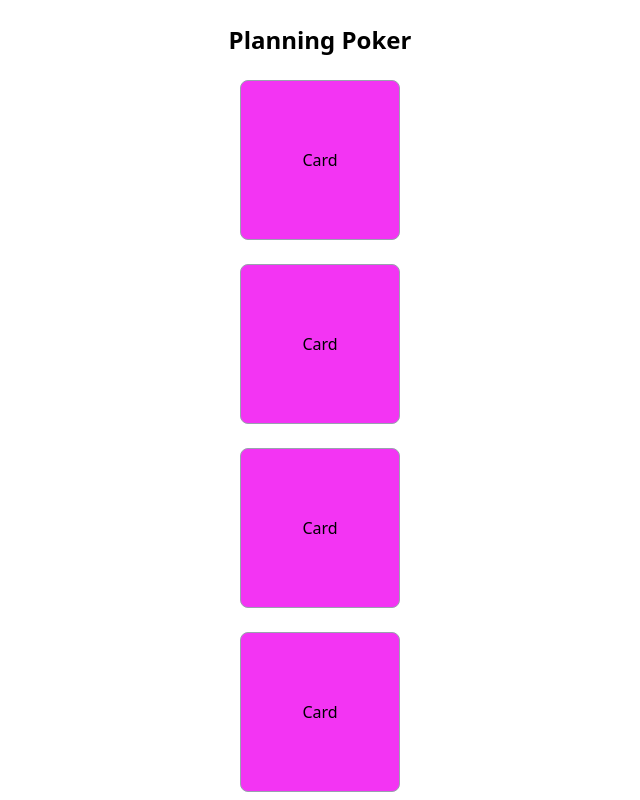
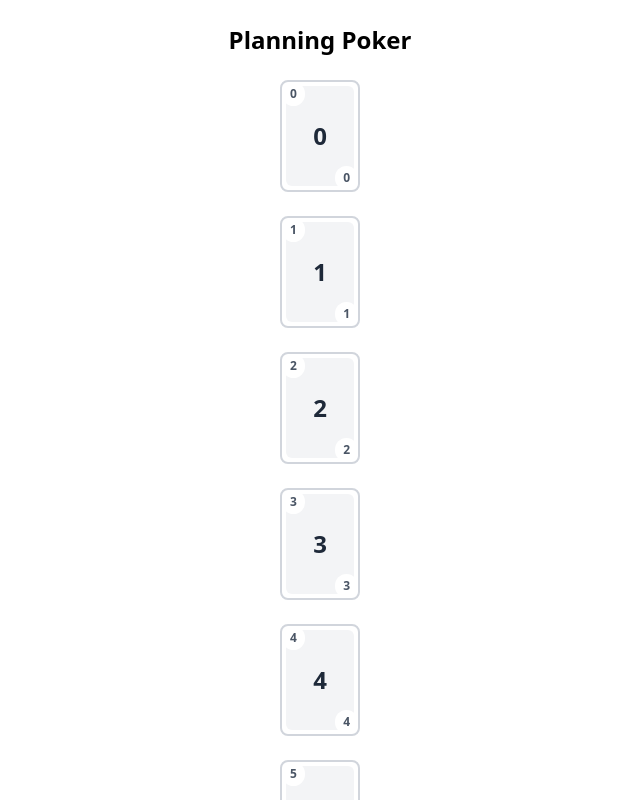
Before and after one commit to VeronicaAn99/planning-poker, a React (Vite) app: page / in a window 1280 px wide. Shown: the top 800 px of the page, without its empty margins (320-960 px from the left). Built offline with nearby package versions, Linux system fonts and the light colour scheme.

Commit message:
Add styles for the cards

```diff
--- a/src/components/Card.tsx
+++ b/src/components/Card.tsx
@@ -1,7 +1,45 @@
-export const Card = () => {
+export const Card = ({
+	value,
+	isSelected,
+	onClick,
+}: {
+	value: string;
+	isSelected: boolean;
+	onClick: () => void;
+}) => {
 	return (
-		<div className="w-40 h-40 bg-[#f334f3] rounded-lg border border-gray-400 flex items-center justify-center">
-			Card
+		<div
+			className={`w-20 h-28 rounded-lg border-2 bg-white p-1 relative cursor-pointer transition-all duration-200 hover:shadow-md ${
+				isSelected
+					? "border-blue-300 shadow-lg"
+					: "border-gray-300 hover:border-gray-400"
+			}`}
+			onClick={onClick}>
+			<div
+				className={`w-full h-full rounded-md relative flex items-center justify-center ${
+					isSelected ? "bg-blue-50" : "bg-gray-100"
+				}`}>
+				<div
+					className={`absolute top-[-4px] left-[-4px] bg-white px-2 py-1 text-xs rounded-full font-semibold ${
+						isSelected ? "text-blue-300" : "text-gray-600"
+					}`}>
+					{value}
+				</div>
+
+				<div
+					className={`text-2xl font-bold  ${
+						isSelected ? "text-blue-500" : "text-gray-800"
+					}`}>
+					{value}
+				</div>
+
+				<div
+					className={`absolute bottom-[-4px] right-[-4px] bg-white px-2 py-1 rounded-full text-xs font-semibold ${
+						isSelected ? "text-blue-300 rounded-full" : "text-gray-600"
+					}`}>
+					{value}
+				</div>
+			</div>
 		</div>
 	);
 };
--- a/src/pages/Home.tsx
+++ b/src/pages/Home.tsx
@@ -7,7 +7,12 @@ const Home: React.FC = () => {
 			<h1 className="text-2xl font-bold">Planning Poker</h1>
 
 			{Array.from({ length: 10 }).map((_, index) => (
-				<Card key={index} />
+				<Card
+					key={index}
+					value={index.toString()}
+					isSelected={false}
+					onClick={() => {}}
+				/>
 			))}
 		</div>
 	);
```
